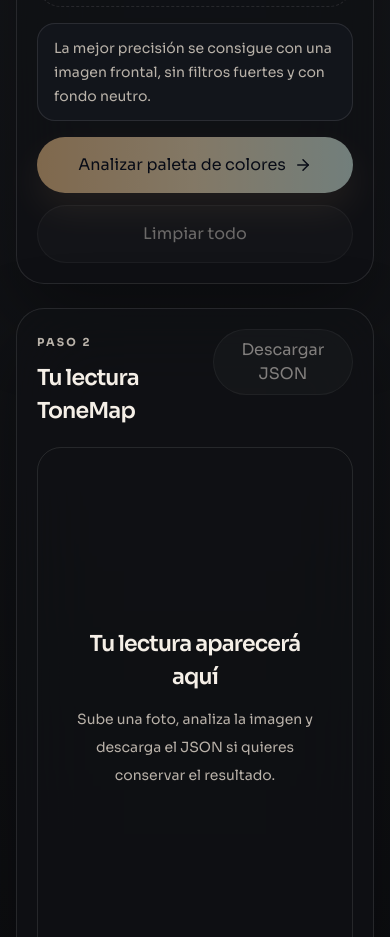
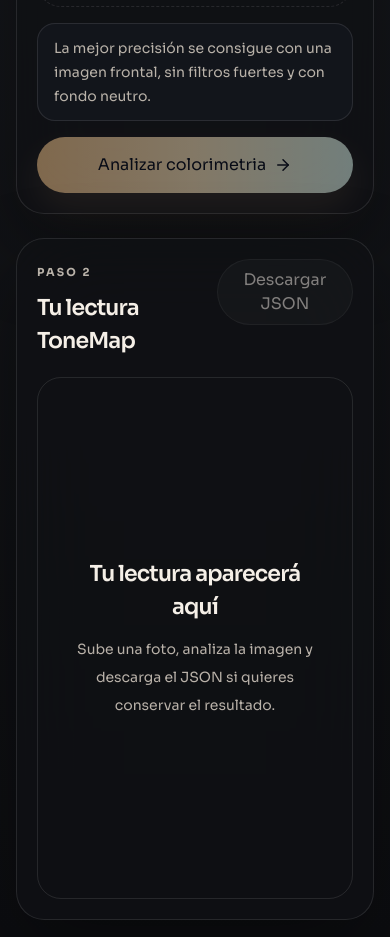
Before and after one commit to Jefffer/my-colorimeter, a React (Vite) app: page / in a window 390 px wide. Shown: the part 1380-2317 px from the top of the page. Built offline with nearby package versions, Linux system fonts and the light colour scheme.

Commit message:
feat: update App component layout and button functionality for improved user interaction

```diff
--- a/src/App.jsx
+++ b/src/App.jsx
@@ -236,7 +236,7 @@
       <div className="min-h-screen bg-[radial-gradient(circle_at_top_left,_rgba(240,191,134,0.14),_transparent_24%),radial-gradient(circle_at_top_right,_rgba(213,236,227,0.1),_transparent_20%),linear-gradient(180deg,_#17191d_0%,_#0c0d10_100%)]">
         <div className="mx-auto flex w-full max-w-[1260px] flex-col gap-6 px-4 py-4 font-sans sm:px-5 lg:px-6 lg:py-6">
 
-        <section className="grid gap-6 lg:grid-cols-[280px_minmax(0,1fr)] xl:grid-cols-[320px_minmax(0,1fr)]">
+        <section className="grid gap-6 lg:grid-cols-[320px_minmax(0,1fr)] xl:grid-cols-[380px_minmax(0,1fr)]">
           <article
             ref={uploadSectionRef}
             className="scroll-mt-6 rounded-[28px] border border-white/10 bg-surface/80 p-5 shadow-elevated backdrop-blur-2xl sm:p-6 lg:sticky lg:top-6 lg:self-start"
@@ -292,7 +292,7 @@
               >
                 {!isLoading ? (
                   <>
-                    Analizar paleta de colores
+                    Analizar colorimetria
                     <ArrowRight size={18} />
                   </>
                 ) : (
@@ -301,15 +301,6 @@
                     Analizando...
                   </>
                 )}
-              </button>
-
-              <button
-                type="button"
-                onClick={handleClear}
-                disabled={!previewUrl && !analysis && !error}
-                className="inline-flex w-full items-center justify-center rounded-full border border-white/10 bg-white/5 px-5 py-4 font-semibold text-text transition-colors hover:bg-white/10 disabled:cursor-not-allowed disabled:opacity-40"
-              >
-                Limpiar todo
               </button>
             </div>
 
@@ -326,6 +317,16 @@
                 <span className="text-[11px] font-bold uppercase tracking-[0.2em] text-muted">Paso 2</span>
                 <h2 className="mt-2 text-[22px] font-semibold tracking-[-0.04em] text-text">Tu lectura ToneMap</h2>
               </div>
+              <div className="flex items-center gap-2">
+                {analysis ? (
+                  <button
+                    type="button"
+                    onClick={handleClear}
+                    className="rounded-full border border-white/10 bg-white/5 px-4 py-2 text-sm font-semibold text-text transition-transform hover:-translate-y-0.5"
+                  >
+                    Limpiar todo
+                  </button>
+                ) : null}
                 <button
                   type="button"
                   onClick={downloadGeneratedImage}
@@ -334,6 +335,7 @@
                 >
                   Descargar JSON
                 </button>
+              </div>
             </div>
 
             <div className="min-h-[520px] rounded-[24px] border border-white/10 bg-[radial-gradient(circle_at_top_left,_rgba(240,191,134,0.08),transparent_28%),radial-gradient(circle_at_top_right,_rgba(213,236,227,0.08),transparent_22%),rgba(255,255,255,0.03)]">
```
Lines whose indentation alone changed are shown as unchanged.
